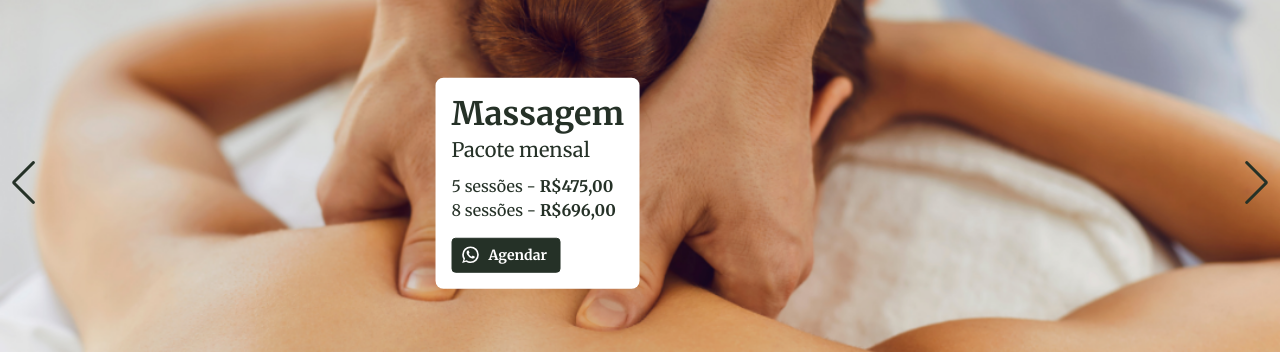
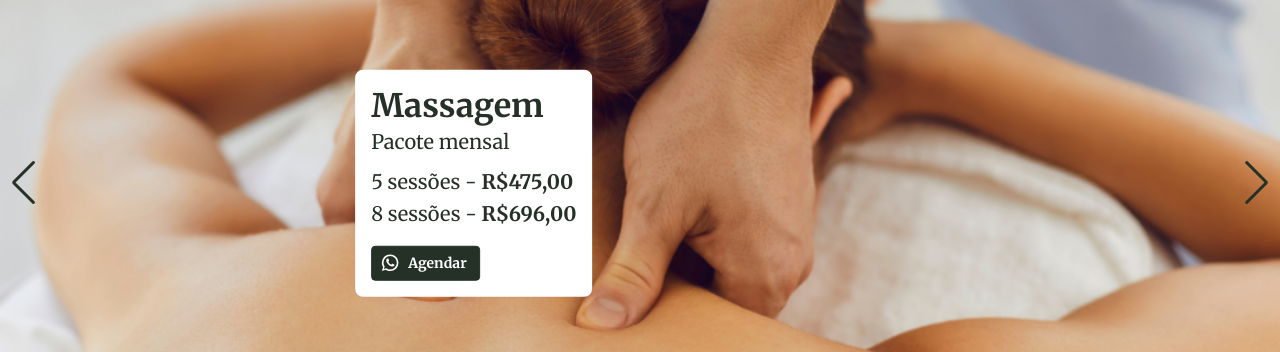
Before and after one commit to alimkhodr/paon-blanc, a React (Vite) app: page /#gallery in a window 1280 px wide. Shown: the part 197-549 px from the top of the page. Built offline with nearby package versions, Linux system fonts and the light colour scheme; no server answers; grey boxes are pictures that could not be loaded.

Commit message:
style: change font size in slide

```diff
--- a/src/pages/home/sections/slide-section/slide.tsx
+++ b/src/pages/home/sections/slide-section/slide.tsx
@@ -58,7 +58,7 @@ const Slide = () => {
                 position: 'absolute',
                 top: '50%',
                 left: '50%',
-                transform: { xs: 'translate(-50%, -50%)', md: 'translate(-100%, -50%)' },
+                transform: { xs: 'translate(-50%, -50%)', md: 'translate(-120%, -50%)' },
                 alignItems: 'flex-start',
                 textAlign: 'left',
                 padding: 2,
@@ -83,7 +83,7 @@ const Slide = () => {
                 </Typography>
               </Box>
               <Typography
-                variant="body1"
+                variant="h6"
                 component="div"
                 dangerouslySetInnerHTML={{ __html: slide.text }}
                 sx={{ whiteSpace: 'nowrap' }}
```
